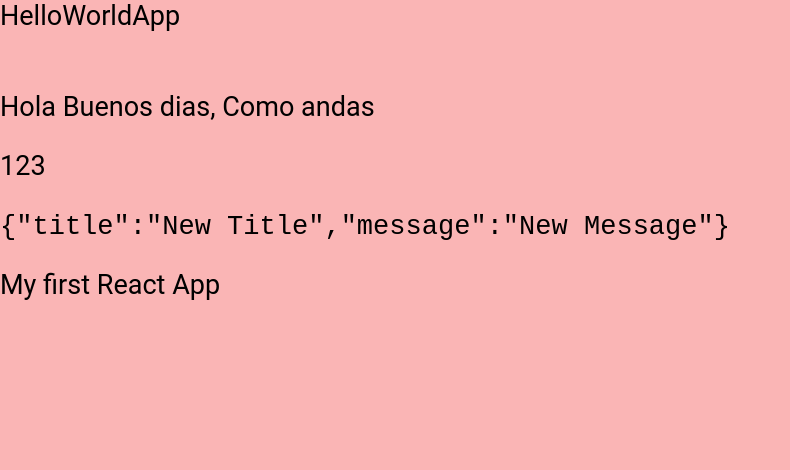
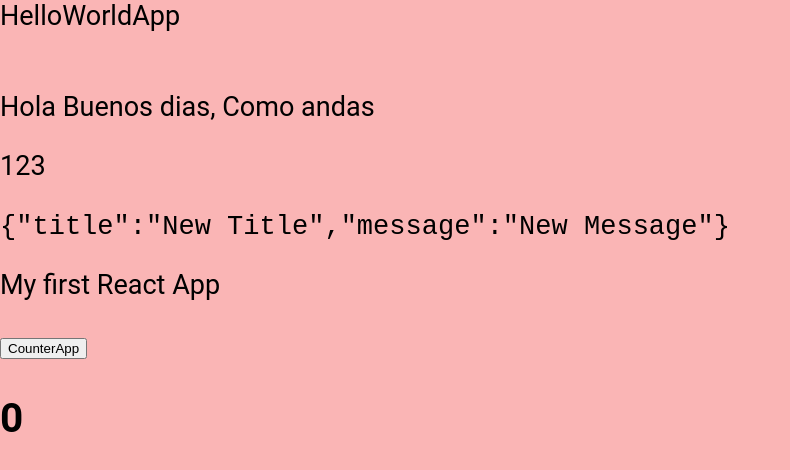
Before and after one commit to Pablo592/react-curso, a React (Vite) app in the folder 03-counter-app-vite/: page / in a window 1280 px wide. Shown: the top 470 px of the page, without its empty margins (0-790 px from the left). Built offline with nearby package versions, Linux system fonts and the light colour scheme.

Commit message:
Creo un contador

```diff
--- /dev/null
+++ b/03-counter-app-vite/src/CounterApp.jsx
@@ -0,0 +1,26 @@
+import { useState } from 'react'
+import PropTypes from 'prop-types'
+
+export const CounterApp = ({ value }) => {
+
+  const [counter, setCounter] = useState(value);
+
+  const sumador = () => {
+    setCounter(counter + 1);
+  }
+
+  return (
+    <>
+      <button onClick={sumador} >
+        CounterApp
+      </button>
+      <h2>
+        {counter}
+      </h2>
+    </>
+  )
+}
+
+CounterApp.propTypes = {
+  value: PropTypes.number.isRequired
+}
--- a/03-counter-app-vite/src/main.jsx
+++ b/03-counter-app-vite/src/main.jsx
@@ -2,6 +2,7 @@ import React from 'react';
 import ReactDOM from 'react-dom/client';
 import { HelloWorldApp} from './HelloWorldApp'
 import { FirsApp } from './FirsApp';
+import { CounterApp } from './CounterApp';
 import './styles.css';
 
 
@@ -9,5 +10,6 @@ ReactDOM.createRoot( document.getElementById('root') ).render(
     <React.StrictMode>
         <HelloWorldApp />
         <FirsApp title="Hola Buenos dias" subtitle="Como andas" pasoUnNumero={123} />
+        <CounterApp value={0} />
     </React.StrictMode>
 );
```
